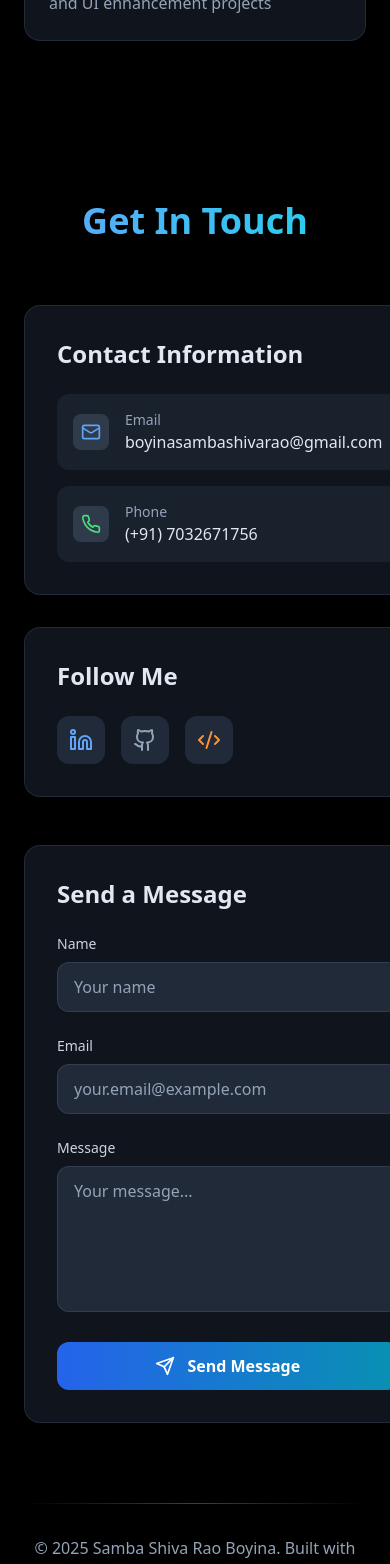
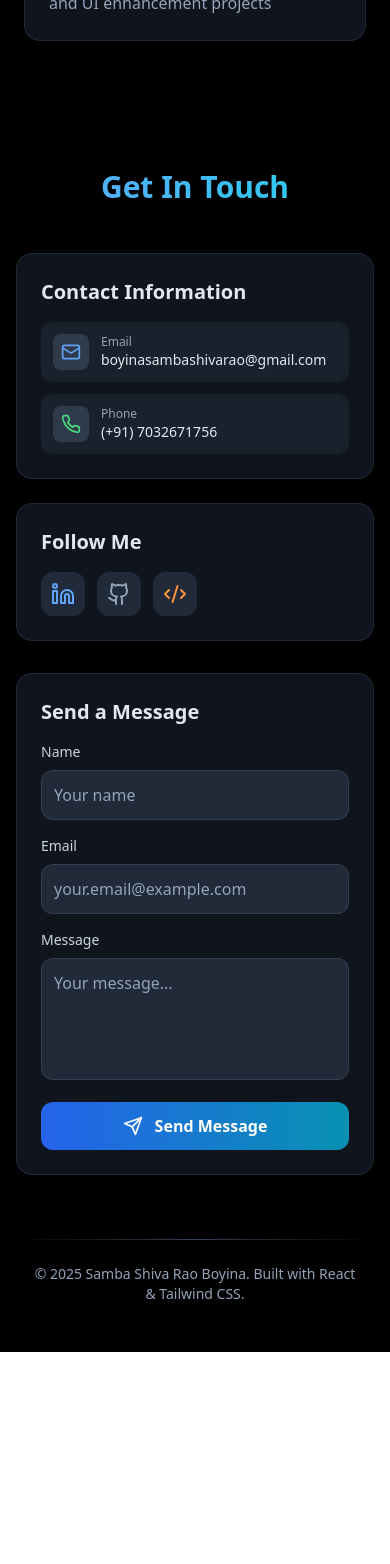
Before and after one commit to Sambashivarao-Boyina/Sambashivarao-Portfolio, a React (Vite) app: page / in a window 390 px wide. Shown: the part 7840-9404 px from the top of the page. After the commit the page ends 9192 px from the top, so only its background shows below. Built offline with nearby package versions, Linux system fonts and the light colour scheme.

Commit message:
responsive ness

```diff
--- a/src/components/Contact.tsx
+++ b/src/components/Contact.tsx
@@ -38,34 +38,36 @@ const Contact: React.FC = () => {
   ];
 
   return (
-    <section id="contact" className="py-20 relative">
-      <div className="container mx-auto px-6">
+    <section id="contact" className="py-12 sm:py-20 relative">
+      <div className="container mx-auto px-4 sm:px-6">
         <div className="max-w-4xl mx-auto">
-          <h2 className="text-4xl md:text-5xl font-bold text-center mb-16 bg-gradient-to-r from-blue-400 to-cyan-400 bg-clip-text text-transparent">
+          <h2 className="text-3xl sm:text-4xl md:text-5xl font-bold text-center mb-12 sm:mb-16 bg-gradient-to-r from-blue-400 to-cyan-400 bg-clip-text text-transparent">
             Get In Touch
           </h2>
 
-          <div className="grid lg:grid-cols-2 gap-12">
+          <div className="grid grid-cols-1 lg:grid-cols-2 gap-8 sm:gap-12">
             {/* Contact Information */}
-            <div className="space-y-8">
-              <div className="bg-slate-800/50 backdrop-blur-md rounded-2xl p-8 border border-slate-700/50">
-                <h3 className="text-2xl font-bold text-slate-200 mb-6">
+            <div className="space-y-6 sm:space-y-8">
+              <div className="bg-slate-800/50 backdrop-blur-md rounded-2xl p-6 sm:p-8 border border-slate-700/50">
+                <h3 className="text-xl sm:text-2xl font-bold text-slate-200 mb-4 sm:mb-6">
                   Contact Information
                 </h3>
 
-                <div className="space-y-4">
+                <div className="space-y-3 sm:space-y-4">
                   {contactInfo.map((info) => (
                     <a
                       key={info.label}
                       href={info.href}
-                      className="flex items-center gap-4 p-4 rounded-xl bg-slate-700/30 hover:bg-slate-700/50 transition-colors duration-300 group"
+                      className="flex items-center gap-3 sm:gap-4 p-3 sm:p-4 rounded-xl bg-slate-700/30 hover:bg-slate-700/50 transition-colors duration-300 group"
                     >
-                      <div className="p-2 bg-slate-600/50 rounded-lg group-hover:bg-blue-600/20 transition-colors duration-300">
+                      <div className="p-2 bg-slate-600/50 rounded-lg group-hover:bg-blue-600/20 transition-colors duration-300 flex-shrink-0">
                         {info.icon}
                       </div>
-                      <div>
-                        <p className="text-sm text-slate-400">{info.label}</p>
-                        <p className="text-slate-200 font-medium group-hover:text-blue-300 transition-colors duration-300">
+                      <div className="min-w-0 flex-1">
+                        <p className="text-xs sm:text-sm text-slate-400">
+                          {info.label}
+                        </p>
+                        <p className="text-sm sm:text-base text-slate-200 font-medium group-hover:text-blue-300 transition-colors duration-300 break-words">
                           {info.value}
                         </p>
                       </div>
@@ -75,19 +77,19 @@ const Contact: React.FC = () => {
               </div>
 
               {/* Social Links */}
-              <div className="bg-slate-800/50 backdrop-blur-md rounded-2xl p-8 border border-slate-700/50">
-                <h3 className="text-2xl font-bold text-slate-200 mb-6">
+              <div className="bg-slate-800/50 backdrop-blur-md rounded-2xl p-6 sm:p-8 border border-slate-700/50">
+                <h3 className="text-xl sm:text-2xl font-bold text-slate-200 mb-4 sm:mb-6">
                   Follow Me
                 </h3>
 
-                <div className="flex gap-4">
+                <div className="flex flex-wrap gap-3 sm:gap-4">
                   {socialLinks.map((social) => (
                     <a
                       key={social.label}
                       href={social.href}
                       target="_blank"
                       rel="noopener noreferrer"
-                      className="group flex items-center justify-center w-12 h-12 bg-slate-700/50 rounded-xl hover:bg-blue-600/20 transition-all duration-300 hover:scale-110"
+                      className="group flex items-center justify-center w-11 h-11 sm:w-12 sm:h-12 bg-slate-700/50 rounded-xl hover:bg-blue-600/20 transition-all duration-300 hover:scale-110 touch-manipulation"
                       title={social.label}
                     >
                       {social.icon}
@@ -98,15 +100,15 @@ const Contact: React.FC = () => {
             </div>
 
             {/* Contact Form */}
-            <div className="bg-slate-800/50 backdrop-blur-md rounded-2xl p-8 border border-slate-700/50">
-              <h3 className="text-2xl font-bold text-slate-200 mb-6">
+            <div className="bg-slate-800/50 backdrop-blur-md rounded-2xl p-6 sm:p-8 border border-slate-700/50">
+              <h3 className="text-xl sm:text-2xl font-bold text-slate-200 mb-4 sm:mb-6">
                 Send a Message
               </h3>
 
               <form
                 action="https://formspree.io/f/xvgqkqld"
                 method="POST"
-                className="space-y-6"
+                className="space-y-4 sm:space-y-6"
               >
                 <div>
                   <label
@@ -119,7 +121,7 @@ const Contact: React.FC = () => {
                     type="text"
                     name="name"
                     id="name"
-                    className="w-full px-4 py-3 bg-slate-700/50 border border-slate-600/50 rounded-xl text-slate-200 placeholder-slate-400 focus:border-blue-500 focus:ring-2 focus:ring-blue-500/20 transition-all duration-300"
+                    className="w-full px-3 sm:px-4 py-3 bg-slate-700/50 border border-slate-600/50 rounded-xl text-slate-200 placeholder-slate-400 focus:border-blue-500 focus:ring-2 focus:ring-blue-500/20 transition-all duration-300 text-base"
                     placeholder="Your name"
                     required
                   />
@@ -136,7 +138,7 @@ const Contact: React.FC = () => {
                     type="email"
                     id="email"
                     name="email"
-                    className="w-full px-4 py-3 bg-slate-700/50 border border-slate-600/50 rounded-xl text-slate-200 placeholder-slate-400 focus:border-blue-500 focus:ring-2 focus:ring-blue-500/20 transition-all duration-300"
+                    className="w-full px-3 sm:px-4 py-3 bg-slate-700/50 border border-slate-600/50 rounded-xl text-slate-200 placeholder-slate-400 focus:border-blue-500 focus:ring-2 focus:ring-blue-500/20 transition-all duration-300 text-base"
                     placeholder="your.email@example.com"
                     required
                   />
@@ -151,9 +153,9 @@ const Contact: React.FC = () => {
                   </label>
                   <textarea
                     id="message"
-                    rows={5}
+                    rows={4}
                     name="message"
-                    className="w-full px-4 py-3 bg-slate-700/50 border border-slate-600/50 rounded-xl text-slate-200 placeholder-slate-400 focus:border-blue-500 focus:ring-2 focus:ring-blue-500/20 transition-all duration-300 resize-none"
+                    className="w-full px-3 sm:px-4 py-3 bg-slate-700/50 border border-slate-600/50 rounded-xl text-slate-200 placeholder-slate-400 focus:border-blue-500 focus:ring-2 focus:ring-blue-500/20 transition-all duration-300 resize-none text-base"
                     placeholder="Your message..."
                     required
                   ></textarea>
@@ -161,7 +163,7 @@ const Contact: React.FC = () => {
 
                 <button
                   type="submit"
-                  className="w-full flex items-center justify-center gap-3 bg-gradient-to-r from-blue-600 to-cyan-600 text-white font-semibold py-3 rounded-xl hover:from-blue-700 hover:to-cyan-700 transition-all duration-300 hover:scale-105 group"
+                  className="w-full flex items-center justify-center gap-3 bg-gradient-to-r from-blue-600 to-cyan-600 text-white font-semibold py-3 rounded-xl hover:from-blue-700 hover:to-cyan-700 transition-all duration-300 hover:scale-105 group touch-manipulation text-base"
                 >
                   <Send
                     size={20}
@@ -174,9 +176,9 @@ const Contact: React.FC = () => {
           </div>
 
           {/* Footer */}
-          <div className="mt-20 text-center">
-            <div className="h-px bg-gradient-to-r from-transparent via-slate-700 to-transparent mb-8"></div>
-            <p className="text-slate-400">
+          <div className="mt-16 sm:mt-20 text-center">
+            <div className="h-px bg-gradient-to-r from-transparent via-slate-700 to-transparent mb-6 sm:mb-8"></div>
+            <p className="text-slate-400 text-sm sm:text-base px-4">
               © 2025 Samba Shiva Rao Boyina. Built with React & Tailwind CSS.
             </p>
           </div>
```
